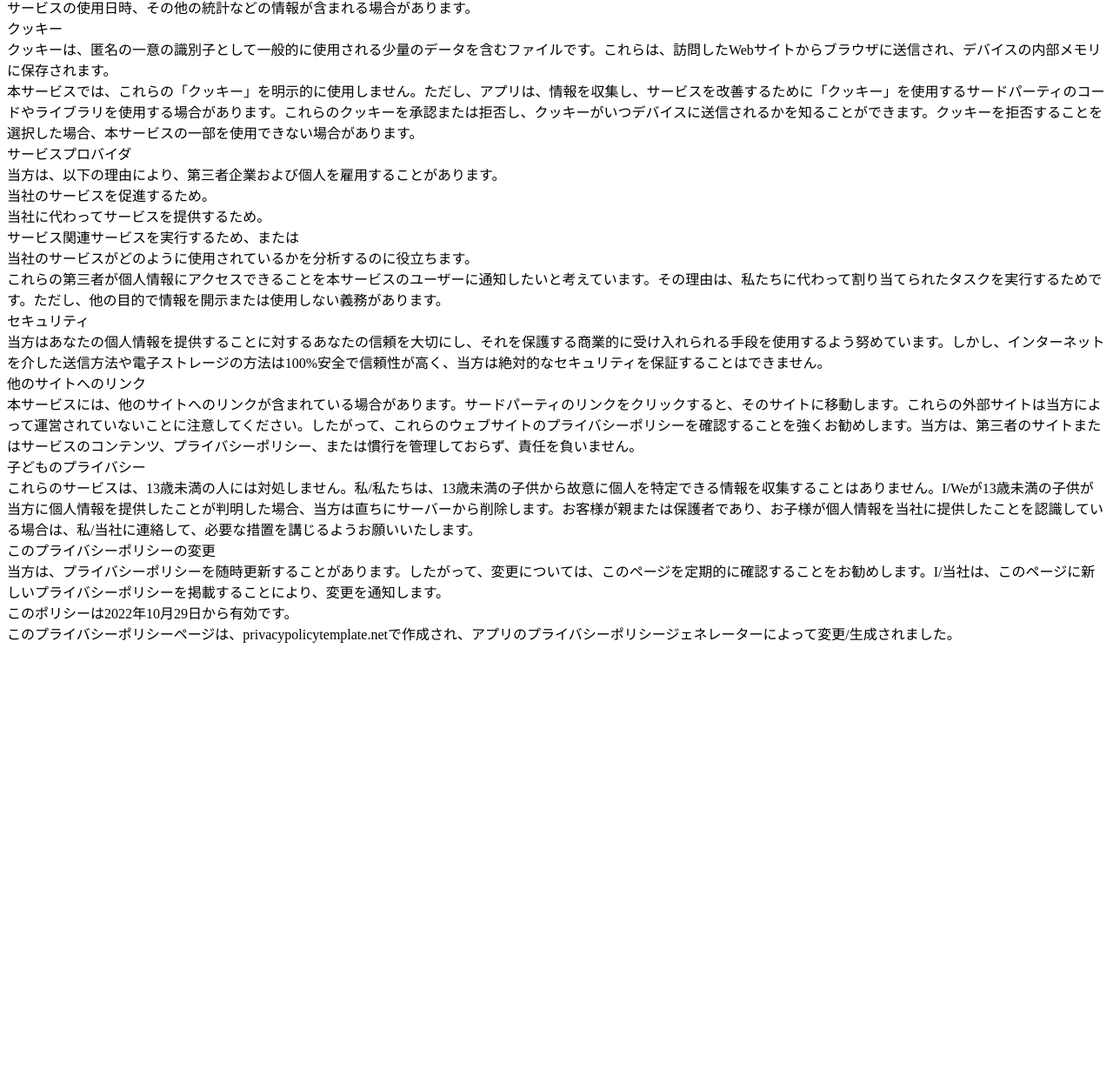
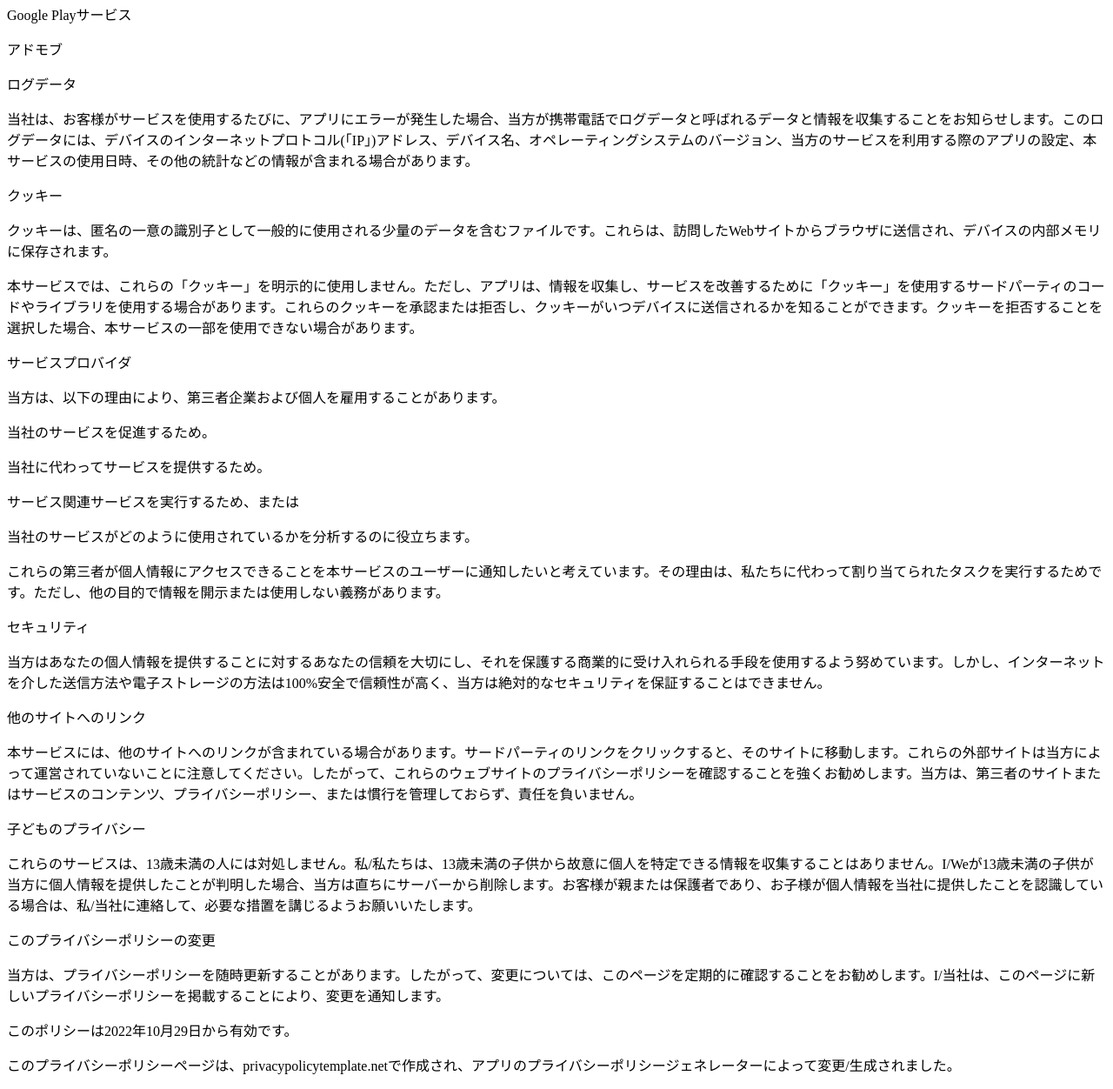
Before and after one commit to hiromiyu/PrivatePolicy, a plain HTML site: page index.html in a window 1280 px wide. Shown: the part 477-1729 px from the top of the page at 87% size. Before the commit the page ends 1233 px from the top, so only its background shows below. Drawn offline with Linux system fonts and the light colour scheme.

Commit message:
Update index.html

```diff
--- a/index.html
+++ b/index.html
@@ -6,37 +6,37 @@
 </head>
 <body>
   <h1>プライバシーポリシー</h1>
-  <p>Hiro(以下、「当方」といいます。)は、DAYCEアプリを[オープンソース/無料/フリーミアム/広告サポート/商用]アプリとして構築しました。このサービスは、当方によって無料で提供され、そのまま使用することを目的としています。<br>
-            このページは、誰かがサービスを利用することを決定した場合、個人情報の収集、使用、および開示に関するポリシーについて訪問者に通知するために使用されます。<br>
-            サービスを使用することを選択した場合、お客様は、このポリシーに関連する情報の収集と使用に同意するものとします。当方が収集する個人情報は、サービスの提供および改善に使用されます。当方は、本プライバシーポリシーに記載されている場合を除き、お客様の情報を誰とも使用または共有しません。<br>
-            このプライバシーポリシーで使用される用語は、本プライバシーポリシーで別段の定めがない限り、DAYCEでアクセスできる利用規約と同じ意味を持ちます。<br>
-            情報の収集と使用<br>
-            より良い経験のために、当社のサービスを使用している間、当方は、特定の個人を特定できる情報を当社に提供する必要がある場合があります。当方が要求する情報は、[お客様のデバイスに保持され、当方によっていかなる方法でも収集されません]/[当社によって保持され、このプライバシーポリシーに記載されているように使用されます]。<br>
-            このアプリは、お客様を識別するために使用される情報を収集する可能性のあるサードパーティのサービスを使用します。<br>
-            アプリが使用するサードパーティのサービスプロバイダーのプライバシーポリシーへのリンク<br>
-            Google Playサービス<br>
-            アドモブ<br>
-            ログデータ<br>
-            当社は、お客様がサービスを使用するたびに、アプリにエラーが発生した場合、当方が携帯電話でログデータと呼ばれるデータと情報を収集することをお知らせします。このログデータには、デバイスのインターネットプロトコル(「IP」)アドレス、デバイス名、オペレーティングシステムのバージョン、当方のサービスを利用する際のアプリの設定、本サービスの使用日時、その他の統計などの情報が含まれる場合があります。<br>
-            クッキー<br>
-            クッキーは、匿名の一意の識別子として一般的に使用される少量のデータを含むファイルです。これらは、訪問したWebサイトからブラウザに送信され、デバイスの内部メモリに保存されます。<br>
-            本サービスでは、これらの「クッキー」を明示的に使用しません。ただし、アプリは、情報を収集し、サービスを改善するために「クッキー」を使用するサードパーティのコードやライブラリを使用する場合があります。これらのクッキーを承認または拒否し、クッキーがいつデバイスに送信されるかを知ることができます。クッキーを拒否することを選択した場合、本サービスの一部を使用できない場合があります。<br>
-            サービスプロバイダ<br>
-            当方は、以下の理由により、第三者企業および個人を雇用することがあります。<br>
-            当社のサービスを促進するため。<br>
-            当社に代わってサービスを提供するため。<br>
-            サービス関連サービスを実行するため、または<br>
-            当社のサービスがどのように使用されているかを分析するのに役立ちます。<br>
-            これらの第三者が個人情報にアクセスできることを本サービスのユーザーに通知したいと考えています。その理由は、私たちに代わって割り当てられたタスクを実行するためです。ただし、他の目的で情報を開示または使用しない義務があります。<br>
-            セキュリティ<br>
-            当方はあなたの個人情報を提供することに対するあなたの信頼を大切にし、それを保護する商業的に受け入れられる手段を使用するよう努めています。しかし、インターネットを介した送信方法や電子ストレージの方法は100%安全で信頼性が高く、当方は絶対的なセキュリティを保証することはできません。<br>
-            他のサイトへのリンク<br>
-            本サービスには、他のサイトへのリンクが含まれている場合があります。サードパーティのリンクをクリックすると、そのサイトに移動します。これらの外部サイトは当方によって運営されていないことに注意してください。したがって、これらのウェブサイトのプライバシーポリシーを確認することを強くお勧めします。当方は、第三者のサイトまたはサービスのコンテンツ、プライバシーポリシー、または慣行を管理しておらず、責任を負いません。<br>
-            子どものプライバシー<br>
-            これらのサービスは、13歳未満の人には対処しません。私/私たちは、13歳未満の子供から故意に個人を特定できる情報を収集することはありません。I/Weが13歳未満の子供が当方に個人情報を提供したことが判明した場合、当方は直ちにサーバーから削除します。お客様が親または保護者であり、お子様が個人情報を当社に提供したことを認識している場合は、私/当社に連絡して、必要な措置を講じるようお願いいたします。<br>
-            このプライバシーポリシーの変更<br>
-            当方は、プライバシーポリシーを随時更新することがあります。したがって、変更については、このページを定期的に確認することをお勧めします。I/当社は、このページに新しいプライバシーポリシーを掲載することにより、変更を通知します。<br>
-            このポリシーは2022年10月29日から有効です。<br>
-            このプライバシーポリシーページは、privacypolicytemplate.netで作成され、アプリのプライバシーポリシージェネレーターによって変更/生成されました。</p>
+  <p>Hiro(以下、「当方」といいます。)は、DAYCEアプリを[オープンソース/無料/フリーミアム/広告サポート/商用]アプリとして構築しました。このサービスは、当方によって無料で提供され、そのまま使用することを目的としています。</p>
+            <p>このページは、誰かがサービスを利用することを決定した場合、個人情報の収集、使用、および開示に関するポリシーについて訪問者に通知するために使用されます。</p>
+           <p>サービスを使用することを選択した場合、お客様は、このポリシーに関連する情報の収集と使用に同意するものとします。当方が収集する個人情報は、サービスの提供および改善に使用されます。当方は、本プライバシーポリシーに記載されている場合を除き、お客様の情報を誰とも使用または共有しません。</p>
+           <p>このプライバシーポリシーで使用される用語は、本プライバシーポリシーで別段の定めがない限り、DAYCEでアクセスできる利用規約と同じ意味を持ちます。</p>
+          <p>情報の収集と使用</p>
+          <p>より良い経験のために、当社のサービスを使用している間、当方は、特定の個人を特定できる情報を当社に提供する必要がある場合があります。当方が要求する情報は、[お客様のデバイスに保持され、当方によっていかなる方法でも収集されません]/[当社によって保持され、このプライバシーポリシーに記載されているように使用されます]。</p>
+          <p>このアプリは、お客様を識別するために使用される情報を収集する可能性のあるサードパーティのサービスを使用します。</p>
+            <p>アプリが使用するサードパーティのサービスプロバイダーのプライバシーポリシーへのリンク</p>
+            <p>Google Playサービス</p>
+            <p>アドモブ</p>
+            <p>ログデータ</p>
+            <p>当社は、お客様がサービスを使用するたびに、アプリにエラーが発生した場合、当方が携帯電話でログデータと呼ばれるデータと情報を収集することをお知らせします。このログデータには、デバイスのインターネットプロトコル(「IP」)アドレス、デバイス名、オペレーティングシステムのバージョン、当方のサービスを利用する際のアプリの設定、本サービスの使用日時、その他の統計などの情報が含まれる場合があります。</p>
+            <p>クッキー</p>
+            <p>クッキーは、匿名の一意の識別子として一般的に使用される少量のデータを含むファイルです。これらは、訪問したWebサイトからブラウザに送信され、デバイスの内部メモリに保存されます。</p>
+            <p>本サービスでは、これらの「クッキー」を明示的に使用しません。ただし、アプリは、情報を収集し、サービスを改善するために「クッキー」を使用するサードパーティのコードやライブラリを使用する場合があります。これらのクッキーを承認または拒否し、クッキーがいつデバイスに送信されるかを知ることができます。クッキーを拒否することを選択した場合、本サービスの一部を使用できない場合があります。</p>
+            <p>サービスプロバイダ</p>
+            <p>当方は、以下の理由により、第三者企業および個人を雇用することがあります。</p>
+            <p>当社のサービスを促進するため。</p>
+            <p>当社に代わってサービスを提供するため。</p>
+            <p>サービス関連サービスを実行するため、または</p>
+            <p>当社のサービスがどのように使用されているかを分析するのに役立ちます。</p>
+            <p>これらの第三者が個人情報にアクセスできることを本サービスのユーザーに通知したいと考えています。その理由は、私たちに代わって割り当てられたタスクを実行するためです。ただし、他の目的で情報を開示または使用しない義務があります。</p>
+            <p>セキュリティ</p>
+            <p>当方はあなたの個人情報を提供することに対するあなたの信頼を大切にし、それを保護する商業的に受け入れられる手段を使用するよう努めています。しかし、インターネットを介した送信方法や電子ストレージの方法は100%安全で信頼性が高く、当方は絶対的なセキュリティを保証することはできません。</p>
+            <p>他のサイトへのリンク</p>
+            <p>本サービスには、他のサイトへのリンクが含まれている場合があります。サードパーティのリンクをクリックすると、そのサイトに移動します。これらの外部サイトは当方によって運営されていないことに注意してください。したがって、これらのウェブサイトのプライバシーポリシーを確認することを強くお勧めします。当方は、第三者のサイトまたはサービスのコンテンツ、プライバシーポリシー、または慣行を管理しておらず、責任を負いません。</p>
+            <p>子どものプライバシー</p>
+            <p>これらのサービスは、13歳未満の人には対処しません。私/私たちは、13歳未満の子供から故意に個人を特定できる情報を収集することはありません。I/Weが13歳未満の子供が当方に個人情報を提供したことが判明した場合、当方は直ちにサーバーから削除します。お客様が親または保護者であり、お子様が個人情報を当社に提供したことを認識している場合は、私/当社に連絡して、必要な措置を講じるようお願いいたします。</p>
+            <p>このプライバシーポリシーの変更</p>
+            <p>当方は、プライバシーポリシーを随時更新することがあります。したがって、変更については、このページを定期的に確認することをお勧めします。I/当社は、このページに新しいプライバシーポリシーを掲載することにより、変更を通知します。</p>
+            <p>このポリシーは2022年10月29日から有効です。</p>
+            <p>このプライバシーポリシーページは、privacypolicytemplate.netで作成され、アプリのプライバシーポリシージェネレーターによって変更/生成されました。</p>
 </body>
 </html>
```
